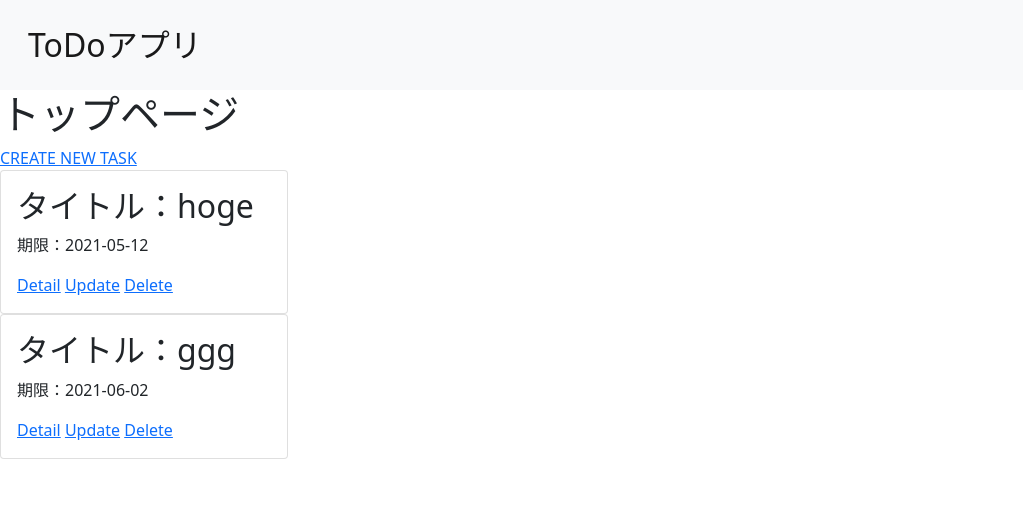
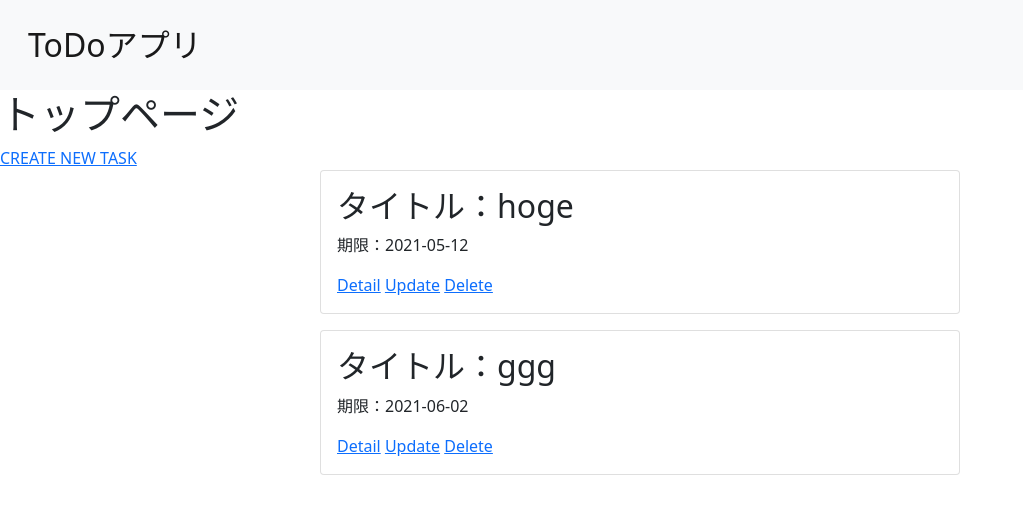
Before and after one commit to go1101/Flask03, a Flask app: page / in a window 1280 px wide. Shown: the top 514 px of the page, without its empty margins (0-1023 px from the left). Run offline with Flask 2, Linux system fonts and the light colour scheme; data comes from the database, SQL or seed files in the repository; some libraries are stand-ins or nearby versions.

Commit message:
タスクをセンターに移動

```diff
--- a/templates/index.html
+++ b/templates/index.html
@@ -5,7 +5,7 @@
 <a href="/create" role="button">CREATE NEW TASK</a>
 {% for post in posts %}
 
-<div class="card" style="width: 18rem;">
+<div class="card w-50 mb-3" style="margin: auto;">
     <div class="card-body">
         <h2 class="card-title">タイトル：{{ post.title }}</h2>
         <p>期限：{{ post.due.date() }}</p>
```
